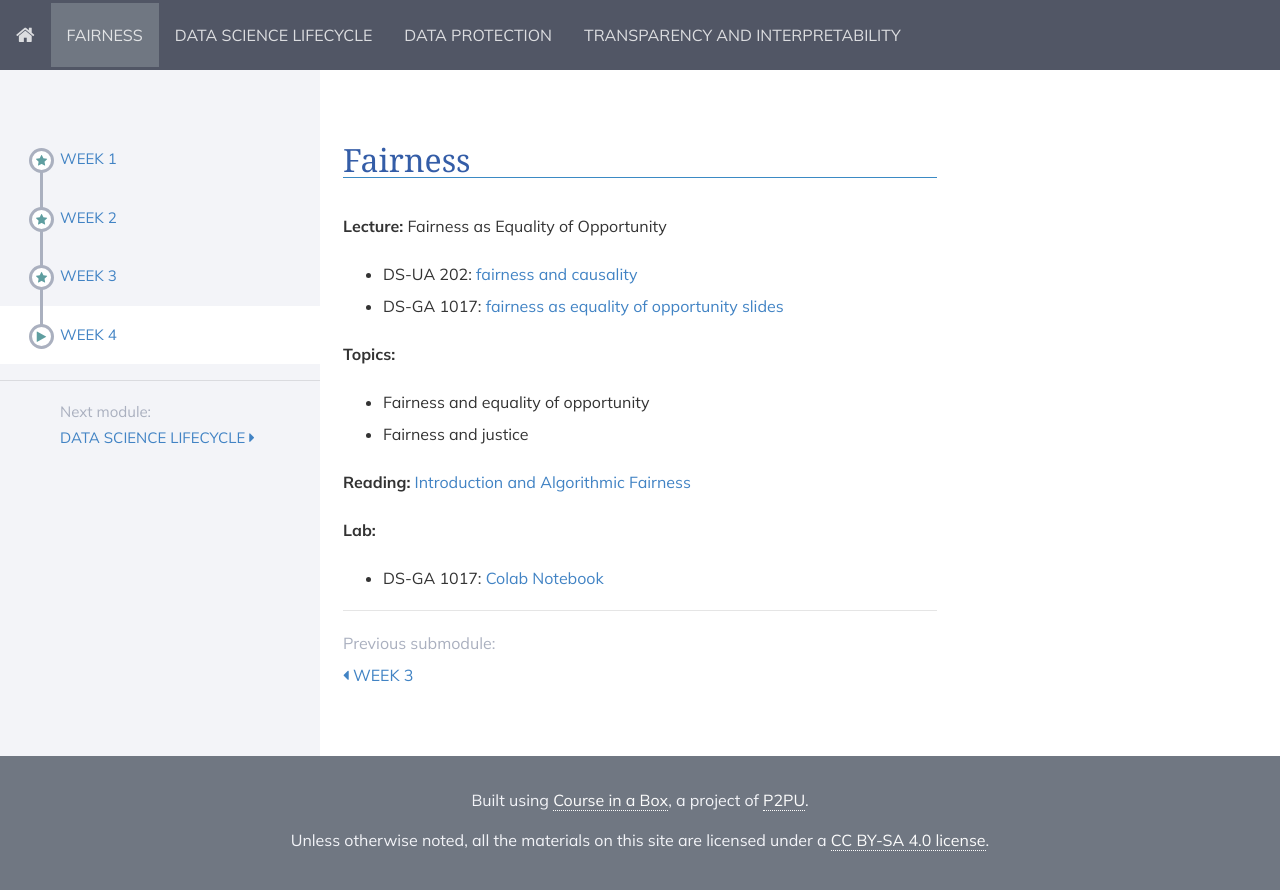
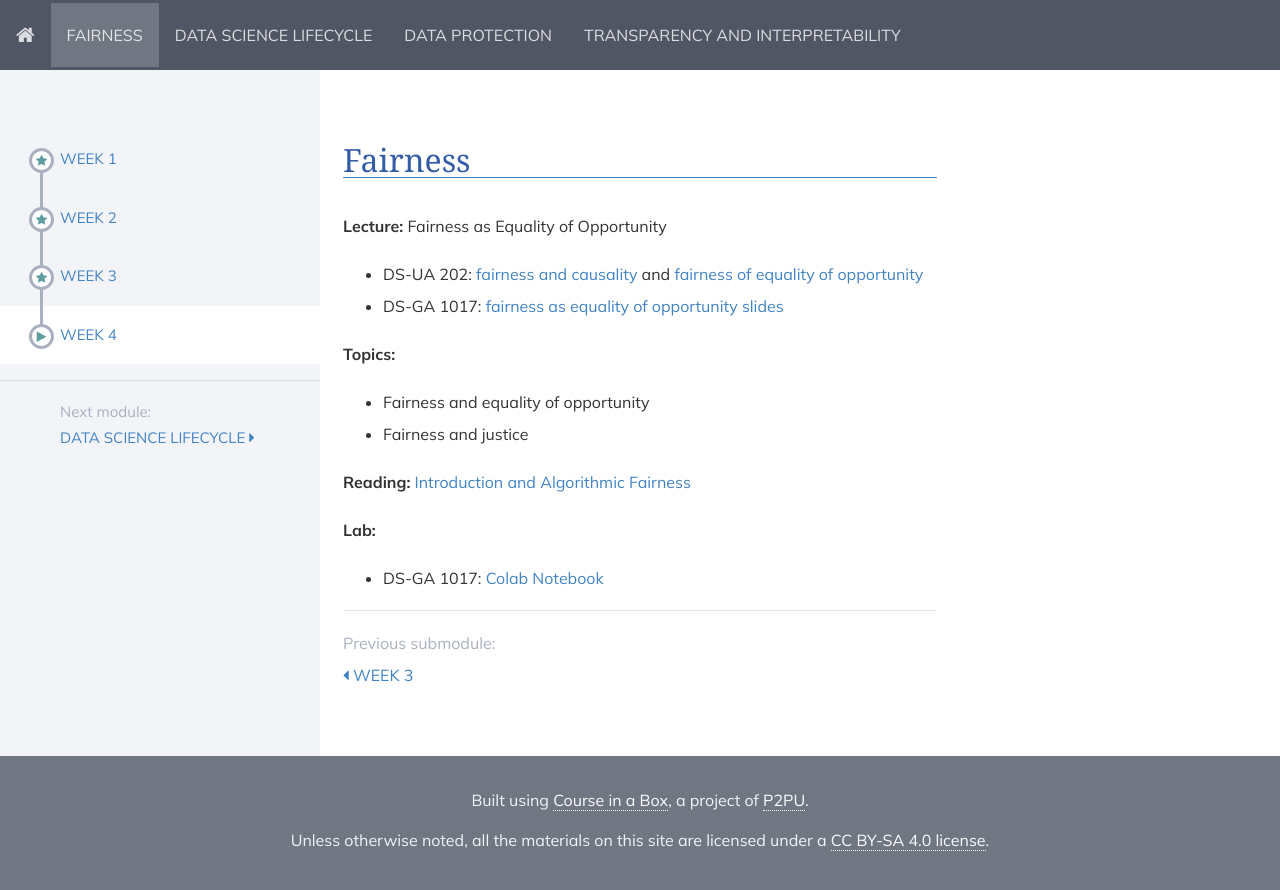
Before and after one commit to DataResponsibly/rds24, a Jekyll site: the page built from modules/fairness/_posts/2000-01-04-week4.md, in a window 1280 px wide. Shown: the top 890 px of the page. Built offline with Jekyll 4.4.1, drawn with Linux system fonts in a browser that asks for light colours; nearby versions of some CDN libraries.

Commit message:
added wed lecture week 4 slides

```diff
--- a/modules/fairness/_posts/2000-01-04-week4.md
+++ b/modules/fairness/_posts/2000-01-04-week4.md
@@ -6,7 +6,7 @@ title: Week 4
 
 **Lecture:** Fairness as Equality of Opportunity
 
-* DS-UA 202: [fairness and causality](../../../assets/5_counterfactual_fairness_2023_202.pdf)
+* DS-UA 202: [fairness and causality](../../../assets/5_counterfactual_fairness_2023_202.pdf) and [fairness of equality of opportunity](../../../assets/6_Fairness_2023_202.pdf)
 * DS-GA 1017: [fairness as equality of opportunity slides](../../../assets/4_Fairness_1017.pdf)
 
 **Topics:**
```
